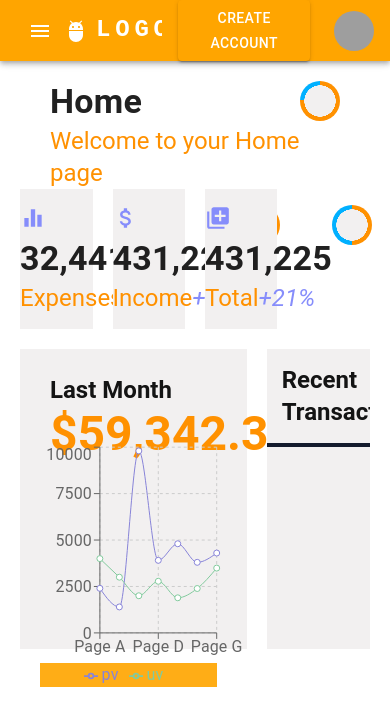
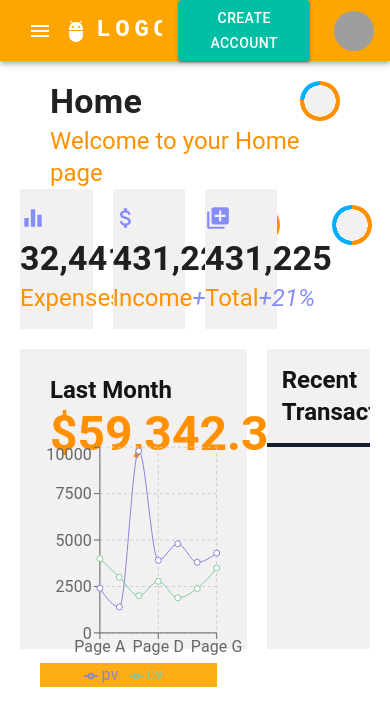
Before and after one commit to souravbain101/Expense_tracker, a React (Create React App) app: page / in a window 390 px wide. Shown: the top 726 px of the page. Built offline with nearby package versions, Linux system fonts and the light colour scheme; grey boxes are pictures that could not be loaded.

Commit message:
phone view create account

```diff
--- a/src/App.js
+++ b/src/App.js
@@ -3,7 +3,7 @@ import Home from './components/Home';
 import Navbar from './components/Navbar'
 import Show from './components/Show';
 import Track from './components/Track';
-import Register from './components/Register';
+import Modal from './components/Modal';
 import {Routes , Route} from 'react-router-dom';
 
 function App() {
@@ -14,7 +14,7 @@ function App() {
     <Route path='/' element={<Home/>} />
       <Route path='/Home' element={<Home/>} />
       <Route path='/Track expences' element={<Track/>} />
-      <Route path='/create' element={<Register/>} />
+      <Route path='/create account' element={<Modal/>} />
       <Route path='/Show expences' element={<Show/>} />
     </Routes>
     </>
--- a/src/components/Modal.js
+++ b/src/components/Modal.js
@@ -26,9 +26,8 @@ export default function TransitionsModal() {
 
   return (
     <div>
-        <Button onClick={handleOpen} style={{backgroundColor: "#FFA500"}} sx={{ mr: 3 }} variant="contained" color="primary">Create Account </Button>
+        <Button onClick={handleOpen} style={{backgroundColor: "#00bfa5"}} sx={{ mr: 3 }} variant="contained" color="primary">Create Account </Button>
       <Modal
-
         open={open}
         onClose={handleClose}
         closeAfterTransition
--- a/src/components/Navbar.js
+++ b/src/components/Navbar.js
@@ -1,43 +1,38 @@
-import * as React from 'react';
-import { useNavigate } from "react-router-dom";
-import './Navbar.css';
-import AppBar from '@mui/material/AppBar';
-import Box from '@mui/material/Box';
-import Toolbar from '@mui/material/Toolbar';
-import IconButton from '@mui/material/IconButton';
-import Typography from '@mui/material/Typography';
-import Menu from '@mui/material/Menu';
-import MenuIcon from '@mui/icons-material/Menu';
-import Container from '@mui/material/Container';
-import Avatar from '@mui/material/Avatar';
-import Sanupic from '../images/sanu.jpg';
-import Button from '@mui/material/Button';
-import Tooltip from '@mui/material/Tooltip';
-import MenuItem from '@mui/material/MenuItem';
-import AdbIcon from '@mui/icons-material/Adb';
-import { ThemeProvider, createTheme } from '@mui/material/styles';
-import CssBaseline from '@mui/material/CssBaseline';
+import * as React from "react";
+import "./Navbar.css";
+import AppBar from "@mui/material/AppBar";
+import Box from "@mui/material/Box";
+import Toolbar from "@mui/material/Toolbar";
+import IconButton from "@mui/material/IconButton";
+import Typography from "@mui/material/Typography";
+import Menu from "@mui/material/Menu";
+import MenuIcon from "@mui/icons-material/Menu";
+import Container from "@mui/material/Container";
+import Avatar from "@mui/material/Avatar";
+import Sanupic from "../images/sanu.jpg";
+import Button from "@mui/material/Button";
+import Tooltip from "@mui/material/Tooltip";
+import MenuItem from "@mui/material/MenuItem";
+import AdbIcon from "@mui/icons-material/Adb";
+import { ThemeProvider, createTheme } from "@mui/material/styles";
+import CssBaseline from "@mui/material/CssBaseline";
 
-import { useState,useEffect } from "react";
-// import Icon from '../images/sanu.jpg';
-import { Link } from 'react-router-dom';
-import Modal from './Modal'
+import { useState, useEffect } from "react";
+import { Link } from "react-router-dom";
+import Modal from "./Modal";
 
-
-const pages = ['Home', 'Track expences', 'Show expences'];
-const settings = ['Profile', 'Account', 'Dashboard', 'Logout'];
+const pages = ["Home", "Track expences", "Show expences"];
+const settings = ["Profile", "Account", "Dashboard", "Logout"];
 function Navbar() {
-
-
   // use effect starts
   useEffect(() => {
-   if(window.screen.width<=768){
-    if(!pages.includes('create account')){
-      pages.push('create account')
+    if (window.screen.width <= 768) {
+      if (!pages.includes("create account")) {
+        pages.push("create account");
       }
     }
     //  console.log("hi boys");
-  }, [])
+  }, []);
   // use effect ends
   const [anchorElNav, setAnchorElNav] = useState(null);
   const [anchorElUser, setAnchorElUser] = useState(null);
@@ -55,24 +50,22 @@ function Navbar() {
   const handleCloseUserMenu = () => {
     setAnchorElUser(null);
   };
-  const [modeio, setmodeio] = useState(false);
+  // const [modeio, setmodeio] = useState(false);
   const theme = createTheme({
     palette: {
-      mode:modeio?'dark':'light',
+      mode: "light",
+      // mode:modeio?'dark':'light',
     },
   });
-  const navigate = useNavigate();
-
-
   return (
     <ThemeProvider theme={theme}>
       <CssBaseline />
-    <AppBar position="static" sx={{ bgcolor: !modeio ? "orange":"#111111" }}>
+      <AppBar position="static" sx={{ bgcolor: "orange" }}>
         <Container maxWidth="xl">
           <Toolbar disableGutters>
             {/* will fix icon in next commit */}
             {/* <img  src={Icon}/> */}
-          <Box sx={{ flexGrow: 1, display: { xs: 'flex', md: 'none' } }}>
+            <Box sx={{ flexGrow: 1, display: { xs: "flex", md: "none" } }}>
               <IconButton
                 size="large"
                 aria-label="account of current user"
@@ -87,32 +80,35 @@ function Navbar() {
                 id="menu-appbar"
                 anchorEl={anchorElNav}
                 anchorOrigin={{
-                vertical: 'bottom',
-                horizontal: 'left',
+                  vertical: "bottom",
+                  horizontal: "left",
                 }}
                 keepMounted
                 transformOrigin={{
-                vertical: 'top',
-                horizontal: 'left',
+                  vertical: "top",
+                  horizontal: "left",
                 }}
                 open={Boolean(anchorElNav)}
                 onClose={handleCloseNavMenu}
                 sx={{
-                display: { xs: 'block', md: 'none' },
+                  display: { xs: "block", md: "none" },
                 }}
               >
                 {pages.map((page) => (
                   <MenuItem key={page} onClick={handleCloseNavMenu}>
                     <Typography textAlign="center">
-
-                  <Link style={{textDecoration:"none", color:"white"}} to={`/${page}`}>{page}</Link>
-
+                      <Link
+                        style={{ textDecoration: "none", color: "white" }}
+                        to={`/${page}`}
+                      >
+                        {page}
+                      </Link>
                     </Typography>
                   </MenuItem>
                 ))}
               </Menu>
             </Box>
-          <AdbIcon sx={{ display: { xs: 'flex', md: 'none' }, mr: 1 }} />
+            <AdbIcon sx={{ display: { xs: "flex", md: "none" }, mr: 1 }} />
             <Typography
               variant="h5"
               noWrap
@@ -120,34 +116,38 @@ function Navbar() {
               href=""
               sx={{
                 mr: 2,
-              display: { xs: 'flex', md: 'none' },
+                display: { xs: "flex", md: "none" },
                 flexGrow: 1,
-              fontFamily: 'monospace',
+                fontFamily: "monospace",
                 fontWeight: 700,
-              letterSpacing: '.3rem',
-              color: 'inherit',
-              textDecoration: 'none',
+                letterSpacing: ".3rem",
+                color: "inherit",
+                textDecoration: "none",
               }}
             >
               LOGO
             </Typography>
-          <Box sx={{ flexGrow: 1, display: { xs: 'none', md: 'flex' } }}>
+            <Box sx={{ flexGrow: 1, display: { xs: "none", md: "flex" } }}>
               {pages.map((page) => (
                 <Button
                   key={page}
                   onClick={handleCloseNavMenu}
-                sx={{ my: 2, color: 'white', display: 'block' }}
+                  sx={{ my: 2, color: "white", display: "block" }}
                 >
-                <Link style={{textDecoration:"none", color:"white"}} to={`/${page}`}>{page}</Link>
+                  <Link
+                    style={{ textDecoration: "none", color: "white" }}
+                    to={`/${page}`}
+                  >
+                    {page}
+                  </Link>
                   {/* {page} */}
                 </Button>
               ))}
             </Box>
-
-                <Modal/>
+            {/* <Modal /> */}
+            {window.screen.width > 768?<Modal />:<></>}
 
             <Box sx={{ flexGrow: 0 }}>
-
               <Tooltip title="Open settings">
                 <IconButton onClick={handleOpenUserMenu} sx={{ p: 0 }}>
                   <Avatar alt="Remy Sharp" src={Sanupic} />
@@ -155,17 +155,17 @@ function Navbar() {
               </Tooltip>
               {/* <Switch  checked={modeio} onChange={()=>setmodeio(!modeio)}/> */}
               <Menu
-              sx={{ mt: '45px' }}
+                sx={{ mt: "45px" }}
                 id="menu-appbar"
                 anchorEl={anchorElUser}
                 anchorOrigin={{
-                vertical: 'top',
-                horizontal: 'right',
+                  vertical: "top",
+                  horizontal: "right",
                 }}
                 keepMounted
                 transformOrigin={{
-                vertical: 'top',
-                horizontal: 'right',
+                  vertical: "top",
+                  horizontal: "right",
                 }}
                 open={Boolean(anchorElUser)}
                 onClose={handleCloseUserMenu}
@@ -178,7 +178,6 @@ function Navbar() {
               </Menu>
             </Box>
           </Toolbar>
-
         </Container>
       </AppBar>
     </ThemeProvider>
```
Lines whose indentation alone changed are shown as unchanged.
